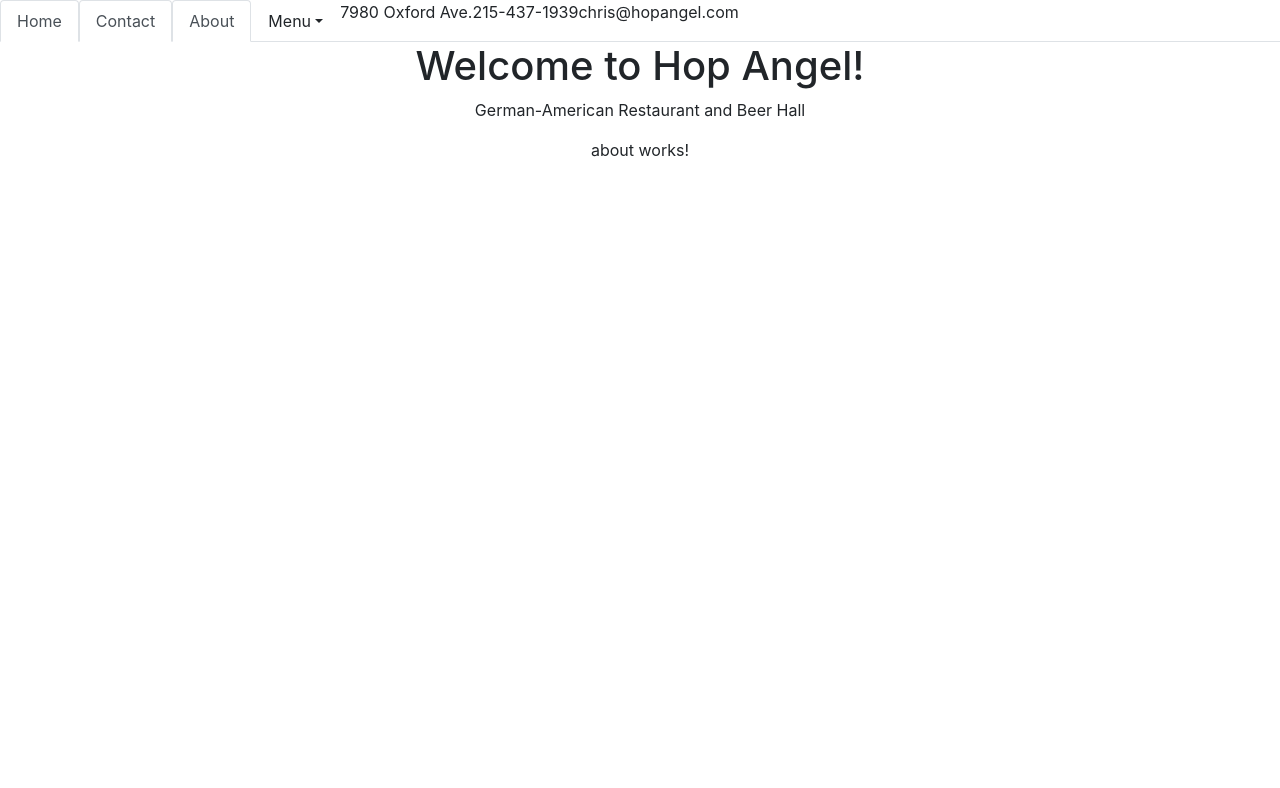
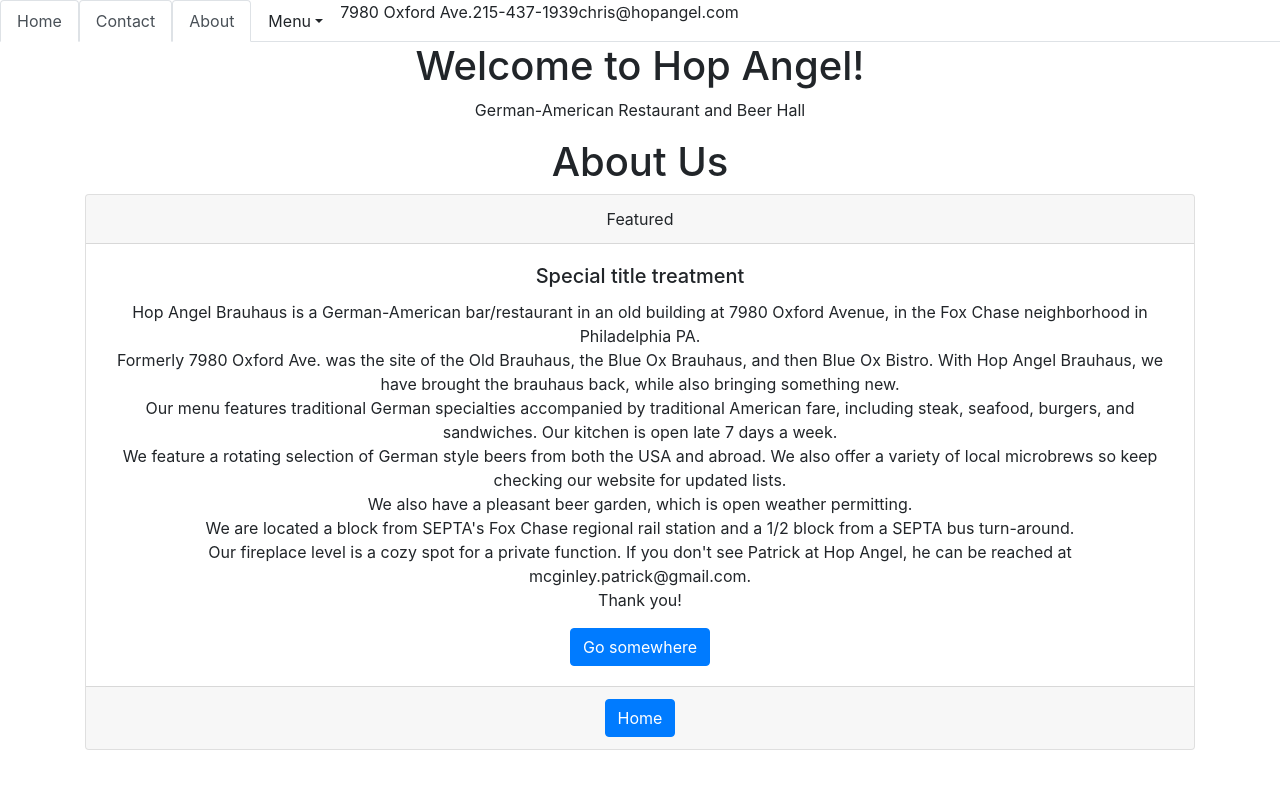
Before and after one commit to DanJacobCodes/Hop-Angel-Site-Redesign, an Angular app: page /about in a window 1280 px wide. Shown: the top 788 px of the page. Built offline with nearby package versions, Linux system fonts and the light colour scheme.

Commit message:
add jumbotron, and about me page details

```diff
--- a/src/app/about/about.component.html
+++ b/src/app/about/about.component.html
@@ -1,3 +1,31 @@
-<p>
-  about works!
-</p>
+<div class="container">
+	<h1>About Us</h1>
+		<div class="card text-center">
+  <div class="card-header">
+    Featured
+  </div>
+  <div class="card-body">
+    <h5 class="card-title">Special title treatment</h5>
+    <p class="card-text">Hop Angel Brauhaus is a German-American bar/restaurant in an old building at 7980 Oxford Avenue, in the Fox Chase neighborhood in Philadelphia PA.
+<br>
+Formerly 7980 Oxford Ave. was the site of the Old Brauhaus, the Blue Ox Brauhaus, and then Blue Ox Bistro. With Hop Angel Brauhaus, we have brought the brauhaus back, while also bringing something new.
+<br>
+
+Our menu features traditional German specialties accompanied by traditional American fare, including steak, seafood, burgers, and sandwiches. Our kitchen is open late 7 days a week.
+<br>
+We feature a rotating selection of German style beers from both the USA and abroad. We also offer a variety of local microbrews so keep checking our website for updated lists.
+<br>
+We also have a pleasant beer garden, which is open weather permitting.
+<br>
+We are located a block from SEPTA's Fox Chase regional rail station and a 1/2 block from a SEPTA bus turn-around.
+<br>
+Our fireplace level is a cozy spot for a private function. If you don't see Patrick at Hop Angel, he can be reached at mcginley.patrick@gmail.com.
+<br>
+Thank you!</p>
+    <a href="#" class="btn btn-primary">Go somewhere</a>
+  </div>
+  <div class="card-footer text-muted">
+  	<button class="btn btn-primary">Home<a routerLink = ''></a></button>
+  </div>
+</div>
+</div>
--- a/src/app/homepage/homepage.component.html
+++ b/src/app/homepage/homepage.component.html
@@ -1,3 +1,16 @@
+<div class="container-fluid">
+	<div class="jumbotron">
+	  <h1 class="display-4">Hello, world!</h1>
+	  <p class="lead">This is a simple hero unit, a simple jumbotron-style component for calling extra attention to featured content or information.</p>
+	  <hr class="my-4">
+	  <p>It uses utility classes for typography and spacing to space content out within the larger container.</p>
+	  <p class="lead">
+	    <a class="btn btn-primary btn-lg" href="#" role="button">Learn more</a>
+	  </p>
+	</div>
+</div>
+
+
 <!-- Parties Section -->
 <section>
 <hr>
@@ -29,8 +42,9 @@
 <!-- Nightly Specials -->
 <section>
 	<div class="container">
-		<h1>Parties</h1>
-			<h2>Birthdays, Reunions, Rehearsal Dinners, Anniversaries, Holiday Parties...Hop Angel is a great venue for all of these and more. 30th birthdays are our special
+		<h1>Nightly Specials</h1>
+
+			<h2>
 			</h2>
 		<p>We have a variety of food and beverage options to choose from. We will work with you to find the package that is the best fit and value for your occaison.
 
```
